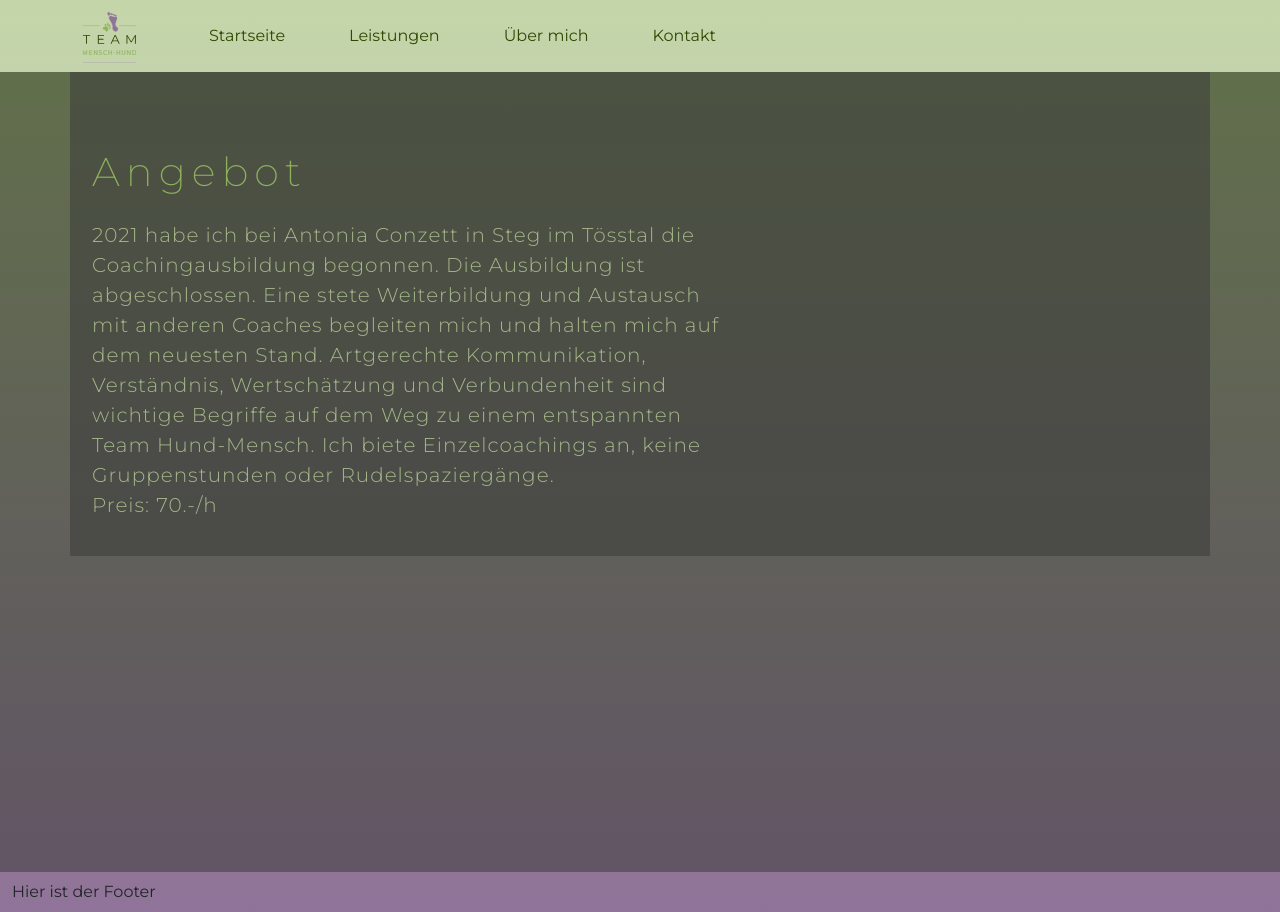
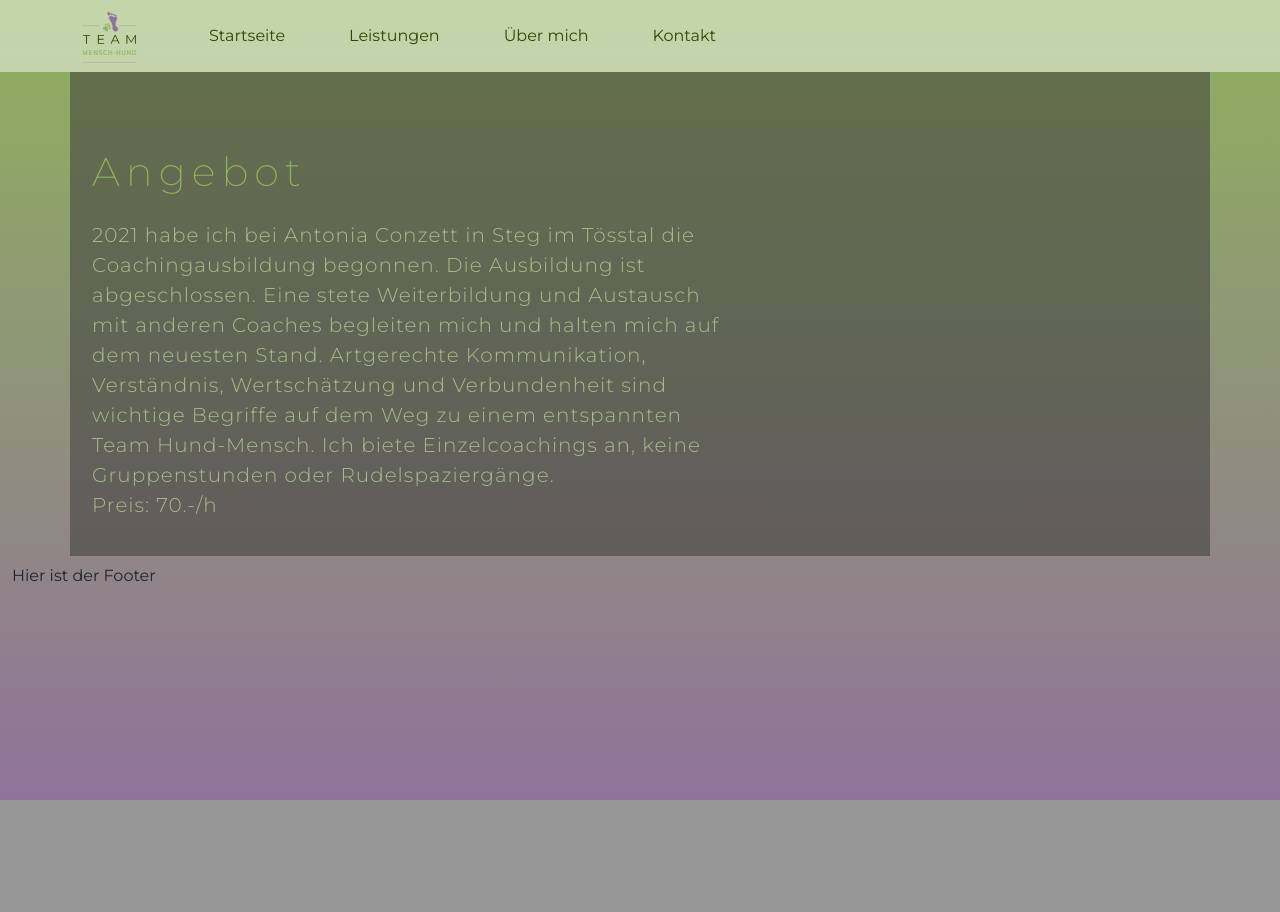
Before and after one commit to lunarpotato/website_dogcoach, a Next.js app: page /leistungen in a window 1280 px wide. After the commit the page ends 800 px from the top, so only its background shows below. Built offline with nearby package versions, Linux system fonts and the light colour scheme.

Commit message:
min-height für seite im layout definiert damit background-gradient überall gleich angezeigt wird unabhängig von inhaltlänge

```diff
--- a/app/layout.tsx
+++ b/app/layout.tsx
@@ -21,7 +21,7 @@ export default function RootLayout({
 }>) {
   return (
     <html lang="de">
-      <body className={montserrat.className}>
+      <body className={montserrat.className} style={{ minHeight: "100vh", backgroundColor: "#39393987" }}>
         {/* Navigation */}
         <Navbar />
         {children}
--- a/app/leistungen/page.tsx
+++ b/app/leistungen/page.tsx
@@ -2,7 +2,7 @@ import { relative } from "path";
 
 export default function Leistungen() {
   return (
-    <main style={{ minHeight: "100vh", backgroundColor: "#39393987" }}>
+    <main>
       <div
         className="container container-custom"
         style={{ position: "relative" }}
```
